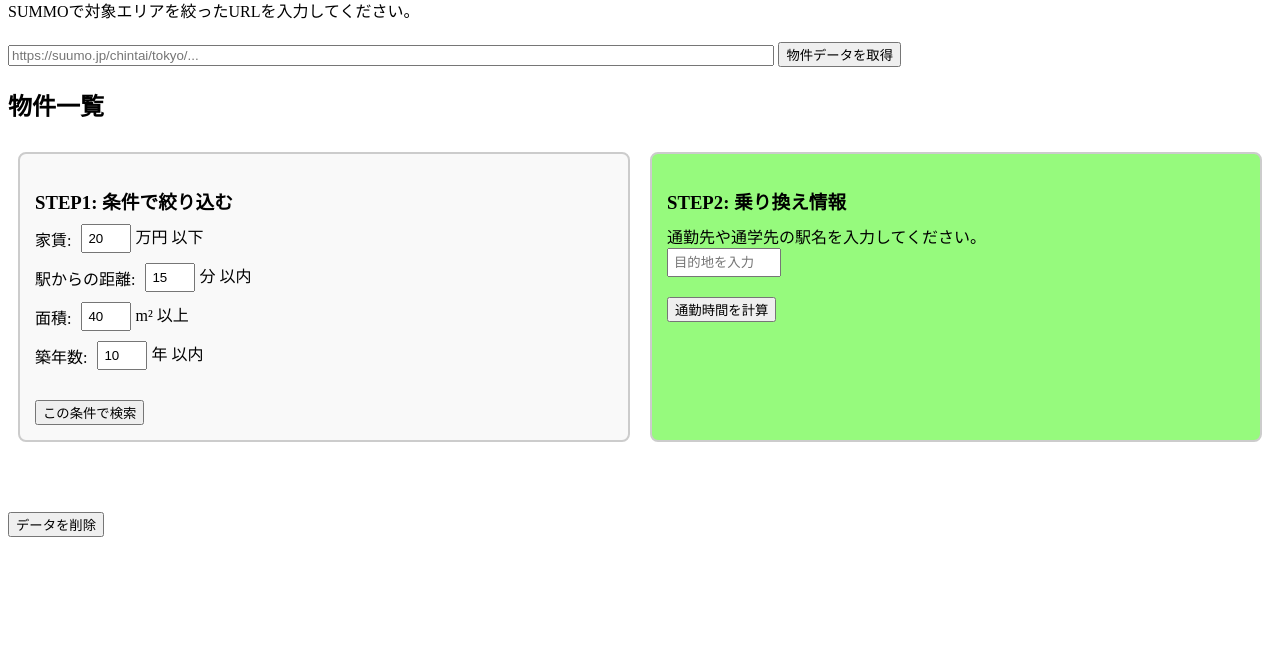
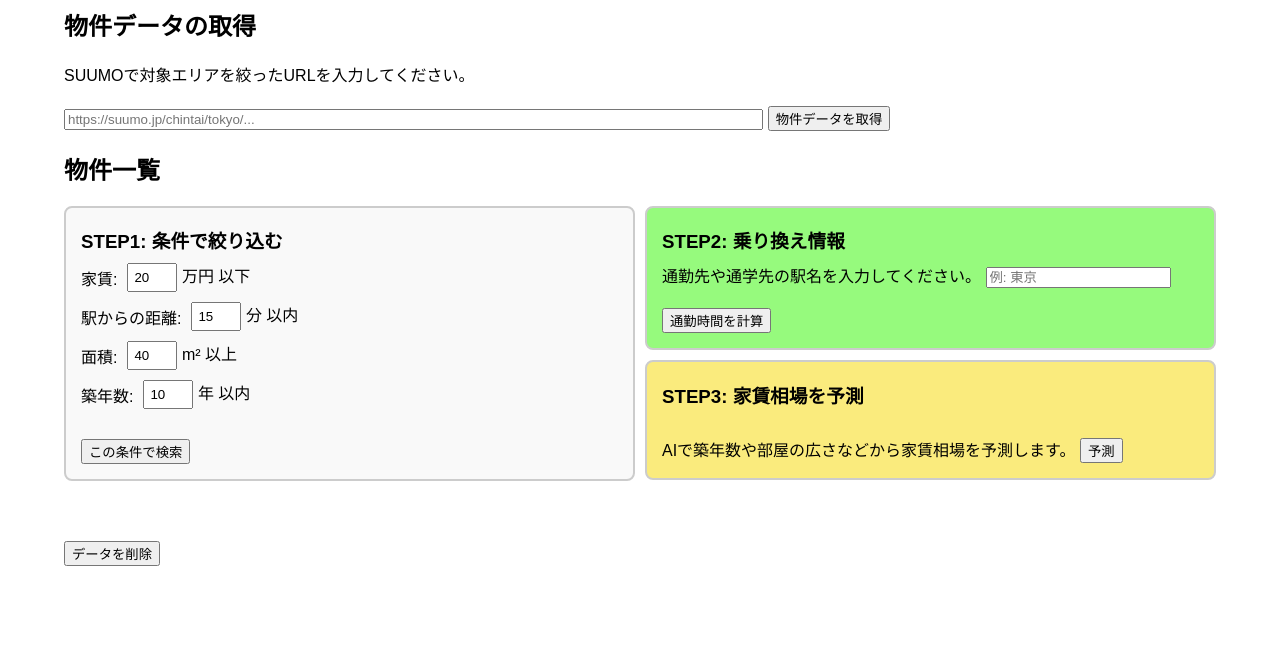
Before and after one commit to shunsuuuuuuu/HomeSynck, a website with bundled scripts: page public/html/index.html in a window 1280 px wide. Shown: the part 137-800 px from the top of the page. Built offline with nearby package versions, Linux system fonts and the light colour scheme; no server answers; files whose address does not match are found by name.

Commit message:
予測実行ボタンの追加とレイアウトの適正化

```diff
--- a/public/css/property_list.css
+++ b/public/css/property_list.css
@@ -1,3 +1,98 @@
+body {
+    font-family: Arial, sans-serif;
+    margin: 0;
+    padding: 5%;
+}
+
+button {
+    margin-top: 20px;
+    cursor: pointer;
+}
+
+h3 {
+    width: 100%;
+    margin-bottom: 10px;
+}
+
+.step-layout {
+    display: flex;
+    width: 100%;
+    gap: 10px;
+}
+
+.step1-section {
+    width: 50%;
+    display: flex;
+    flex-direction: column;
+}
+
+.step23-section {
+    width: 50%;
+    display: block;
+}
+
+.filter-container,
+.commute-container,
+.prediction-container {
+    padding-left: 15px;
+    padding-right: 15px;
+    padding-top: 0px;
+    border: 2px solid #ccc;
+    border-radius: 8px;
+}
+
+.filter-container {
+    background-color: #f9f9f9;
+    padding-bottom: 15px;
+}
+
+.commute-container {
+    background-color: #39f50a87;
+    margin-bottom: 10px;
+    padding-bottom: 15px;
+}
+
+.prediction-container {
+    background-color: #f5da0a87;
+    margin-bottom: 0px;
+    padding-bottom: 15px;
+
+}
+
+/* レスポンシブ対応 */
+@media (max-width: 768px) {
+    .step-layout {
+        flex-direction: column;
+    }
+    .step1-section,
+    .step23-section {
+        width: 100%;
+    }
+}
+
+.filter-group {
+    display: flex;
+    align-items: center;
+    gap: 10px;
+    margin-bottom: 10px;
+}
+
+.filter-group input {
+    width: 50px;
+    padding: 5px;
+    box-sizing: border-box;
+}
+
+.filter-group span {
+    display: inline-block;
+    min-width: 80px;
+}
+
+destinationInput {
+    width: 100px;
+    margin-right: 10px;
+}
+
 .property-table {
     width: 100%;
     border-collapse: collapse;
@@ -38,62 +133,3 @@ th.highlight1-header {
 td.highlight1 {
     background-color: rgba(0, 255, 64, 0.345);
   }
-
-.filter-container{
-    width: 50%; /* 各セクションの幅 */
-    padding: 15px; /* 内側の余白 */
-    border: 2px solid #ccc; /* 枠線 */
-    border-radius: 8px; /* 角を丸める */
-    background-color: #f9f9f9; /* 背景色 */
-}
-
-.commute-container {
-    width: 50%; /* 各セクションの幅 */
-    padding: 15px; /* 内側の余白 */
-    border: 2px solid #ccc; /* 枠線 */
-    border-radius: 8px; /* 角を丸める */
-    background-color: #39f50a87; /* 背景色 */
-}
-
-.filter-section {
-    display: flex; /* 横並びを維持 */
-    justify-content: space-between; /* 均等に配置 */
-    gap: 20px; /* セクション間の隙間 */
-    background-color: #ffffff; /* セクション全体の背景色 */
-    padding: 10px;
-    border-radius: 10px;
-}
-
-.filter-group {
-    display: flex;
-    align-items: center;
-    gap: 10px; /* 各フィールドの間隔 */
-    margin-bottom: 10px; /* グループ間の余白を追加 */
-}
-
-.filter-group input {
-    width: 50px; /* 入力フィールドの幅を統一 */
-    padding: 5px; /* 入力フィールドに内側の余白を追加 */
-    box-sizing: border-box; /* 幅にパディングを含める */
-}
-
-.filter-group span {
-    display: inline-block;
-    min-width: 80px; /* スパン要素の最小幅を指定して揃える */
-}
-
-button {
-    margin-top: 20px;
-    cursor: pointer;
-}
-
-h3 {
-    width: 100%; /* 見出しが横並びになるのを防ぐため */
-    margin-bottom: 10px;
-}
-
-#destinationInput {
-    width: 100px;
-    padding: 5px; /* 入力フィールドに内側の余白を追加 */
-    margin-right: 10px; /* ボタンとの間隔を調整 */
-}
--- a/public/html/index.html
+++ b/public/html/index.html
@@ -12,7 +12,7 @@
     <h1>HomeSynck</h1>
     <h2>物件データの取得</h2>
     <form id="urlForm">
-        <label for="urlInput">SUMMOで対象エリアを絞ったURLを入力してください。</label>
+        <label for="urlInput">SUUMOで対象エリアを絞ったURLを入力してください。</label>
         <div>
             <input type="text" id="urlInput" placeholder="https://suumo.jp/chintai/tokyo/..."
                 style="width: 60%; min-width: 200px;">
@@ -23,7 +23,8 @@
 
     <h2 id="propertyCount">物件一覧</h2>
 
-    <div class="filter-section">
+    <div class="step-layout">
+        <div class="step1-section">
             <div class="filter-container">
                 <h3>STEP1: 条件で絞り込む</h3>
                 <div class="filter-group">
@@ -56,20 +57,24 @@
                 </div>
                 <button id="filterBtn">この条件で検索</button>
             </div>
+        </div>
 
+        <div class="step23-section">
             <div class="commute-container">
                 <h3>STEP2: 乗り換え情報</h3>
-            <div>
                 <label for="destinationInput">通勤先や通学先の駅名を入力してください。</label>
+                <input type="text" id="destinationInput" placeholder="例: 東京">
+                <button id="calcDistanceBtn">通勤時間を計算</button>
+                <p id="transferLoadingMessage" style="display: none; color: rgb(255, 0, 0);"></p>
+
             </div>
-            <div>
-                <input type="text" id="destinationInput" placeholder="目的地を入力">
+            <div class="prediction-container">
+                <h3>STEP3: 家賃相場を予測</h3>
+                <label for="destinationInput">AIで築年数や部屋の広さなどから家賃相場を予測します。</label>
+                <button id="predictRentBtn">予測</button>
             </div>
-            <div>
-                <button id="calcDistanceBtn">通勤時間を計算</button>
         </div>
-            <p id="transferLoadingMessage" style="display: none; color: rgb(255, 0, 0);"></p>
-        </div>
+
     </div>
 
     <div style="height: 20px;"></div>
```
Lines whose indentation alone changed are shown as unchanged.
